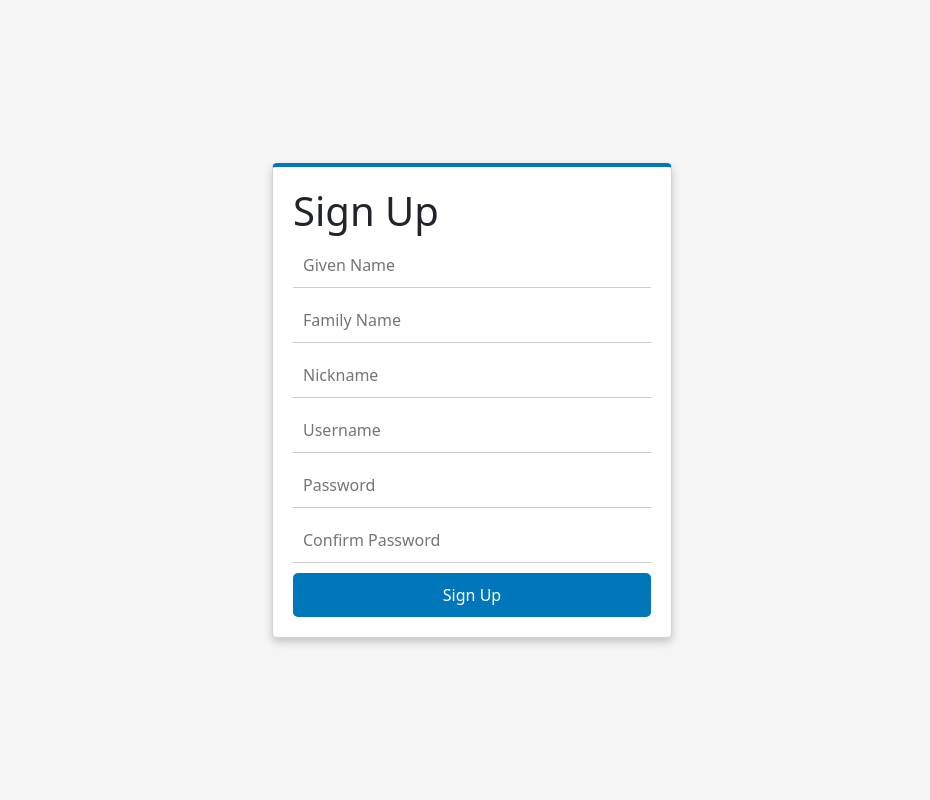
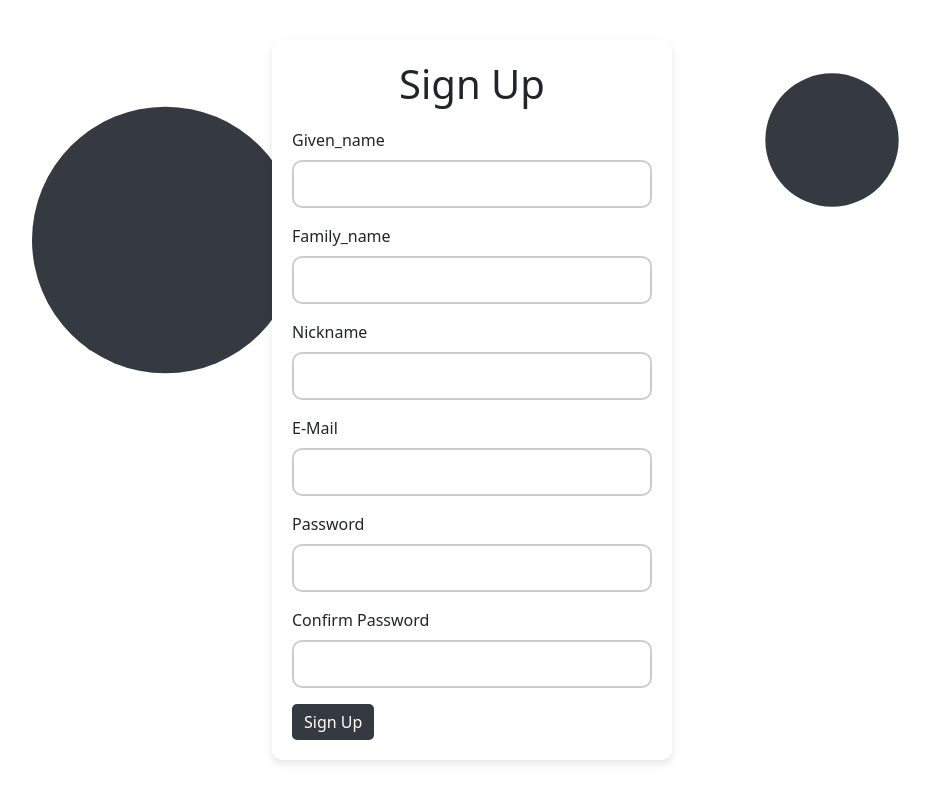
Before and after one commit to DataBytes-Organisation/Neo_Dolfin, a Flask app: page /signup in a window 1280 px wide. Shown: the whole page, without its empty margins (168-1098 px from the left). Run offline with Flask 3, Linux system fonts and the light colour scheme.

Commit message:
first commit

```diff
--- a/neo_dolfin/templates/signup.html
+++ b/neo_dolfin/templates/signup.html
@@ -3,54 +3,111 @@
 <head>
     <meta charset="utf-8">
     <meta name="viewport" content="width=device-width, initial-scale=1">
-    <title>DolFin - User Sign Up</title>
-    <link href="https://cdn.jsdelivr.net/npm/bootstrap@5.3.1/dist/css/bootstrap.min.css" rel="stylesheet" integrity="sha384-4bw+/aepP/YC94hEpVNVgiZdgIC5+VKNBQNGCHeKRQN+PtmoHDEXuppvnDJzQIu9" crossorigin="anonymous">
-    <link rel="stylesheet" type="text/css" href="{{url_for('static', filename='css/signup.css')}}">
+    <link href="https://cdn.jsdelivr.net/npm/bootstrap@5.3.1/dist/css/bootstrap.min.css" rel="stylesheet">
+    <style>
+        body {
+            background-size: cover;
+            background-repeat: no-repeat;
+            height: 100vh;
+            display: flex;
+            justify-content: center;
+            align-items: center;
+            margin: 0; /* Remove default margin */
+        }
+        .svg-container {
+            position: absolute;
+            top: 0;
+            left: 0;
+            width: 100%;
+            height: 100%;
+            display: flex;
+            justify-content: center;
+            align-items: center;
+            pointer-events: none; /* Allow clicking through the SVG */
+            z-index: -1; /* Behind the content */
+        }
+        .card {
+            border: none;
+            border-radius: 10px;
+            box-shadow: 0 4px 8px rgba(0, 0, 0, 0.1);
+            max-width: 400px; /* Max width */
+            margin: 0 auto; /* center */
+        }
+        .card-body {
+            padding: 20px; /* padding*/
+        }
+        .card-title {
+            margin-bottom: 20px;
+        }
+        .form-control {
+            border: 2px solid #ccc;
+            border-radius: 10px;
+            padding: 10px;
+        }
+        .btn {
+            background-color: #343A40;
+            color: #fff;
+            border: none;
+            border-radius: 5px;
+        }
+        .btn-dark {
+            background-color: #343A40;
+            border-color: #343A40; /* Avoid lightening the color when hovering */
+        }
+        .btn-dark:hover {
+            background-color: #2c3136; /* The color darkens slightly when you hover */
+            border-color: #2c3136;
+        }
+    </style>
 </head>
 <body>
+
+    <!-- SVG container added before the main content -->
+    <div class="svg-container">
+        <svg width="100%" height="100%" viewBox="0 0 1920 1080" fill="none" xmlns="http://www.w3.org/2000/svg">
+            <!-- Multiple black circles as background -->
+            <circle cx="500" cy="300" r="200" fill="#343A40" />
+            <circle cx="1000" cy="600" r="150" fill="#343A40" />
+            <circle cx="1500" cy="150" r="100" fill="#343A40" />
+            <!-- Add more circles as needed -->
+        </svg>
+    </div>
     <div class="container">
         <div class="card">
-            <h1>Sign Up</h1>
-            <form method="POST" action="/signup">
-                {{ form.csrf_token }}
-                <input type="text" placeholder="Given Name" name="given_name" value="{{ form.given_name.data if form.given_name.data else '' }}">
-
-                <input type="text" placeholder="Family Name" name="family_name" value="{{ form.family_name.data if form.family_name.data else ''}}">
-
-                <input type="text" placeholder="Nickname" name="nickname" value="{{ form.nickname.data if form.nickname.data else '' }}">
-
-                <input type="text" placeholder="Username" name="username" value="{{ form.username.data if form.username.data else '' }}">
-                {% if form.username.errors %}
-                <ul class="errors">
-                {% for error in form.username.errors %}
-                    <li>{{ error }}</li>
-                {% endfor %}
-                </ul>
+            <div class="card-body">
+                <h1 class="card-title text-center">Sign Up</h1>
+                <form method="POST" action="/signup">
+                    {{ form.csrf_token }}
+                    <div class="mb-3">
+                        <label for="given_name" class="form-label">{{ form.given_name.label }}</label>
+                        {{ form.given_name(class="form-control") }}
+                    </div>
+                    <div class="mb-3">
+                        <label for="family_name" class="form-label">{{ form.family_name.label }}</label>
+                        {{ form.family_name(class="form-control") }}
+                    </div>
+                    <div class="mb-3">
+                        <label for="nickname" class="form-label">{{ form.nickname.label }}</label>
+                        {{ form.nickname(class="form-control") }}
+                    </div>
+                    <div class="mb-3">
+                        <label for="username" class="form-label">{{ form.username.label }}</label>
+                        {{ form.username(class="form-control") }}
+                    </div>
+                    <div class="mb-3">
+                        <label for="password" class="form-label">{{ form.password.label }}</label>
+                        {{ form.password(class="form-control") }}
+                    </div>
+                    <div class="mb-3">
+                        <label for="confirm_password" class="form-label">{{ form.confirm_password.label }}</label>
+                        {{ form.confirm_password(class="form-control") }}
+                    </div>
+                    <button type="submit" class="btn btn-dark btn-block">Sign Up</button>
+                </form>
+                {% if error %}
+                <p class="mt-3 text-danger">{{ error }}</p>
                 {% endif %}
-
-                <input type="password" placeholder="Password" name="password" value="{{ form.password.data if form.password.data else '' }}">
-                {% if form.password.errors %}
-                <ul class="errors">
-                {% for error in form.password.errors %}
-                    <li>{{ error }}</li>
-                {% endfor %}
-                </ul>
-                {% endif %}
-
-                <input type="password" placeholder="Confirm Password" name="confirm_password" value="{{ form.confirm_password.data if form.confirm_password.data else '' }}">
-                {% if form.confirm_password.errors %}
-                <ul class="errors">
-                {% for error in form.confirm_password.errors %}
-                    <li>{{ error }}</li>
-                {% endfor %}
-                </ul>
-                {% endif %}
-
-                <button type="submit" class="login-button">Sign Up</button>
-            </form>
-            {% if error %}
-                <p>{{ error }}</p>
-            {% endif %}
+            </div>
         </div>
     </div>
 </body>
```
Also changed, not shown: neo_dolfin/templates/signin.html (+84 -38 lines).
